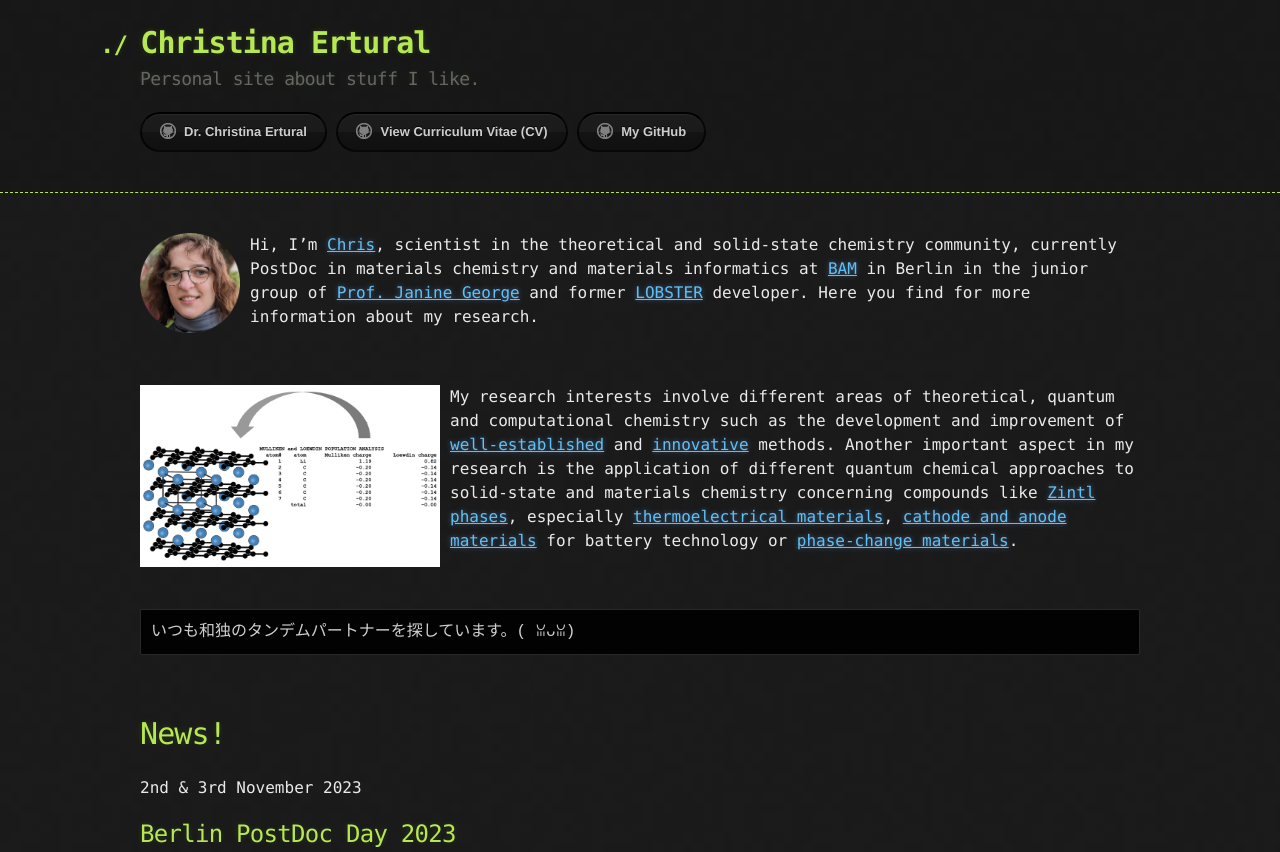
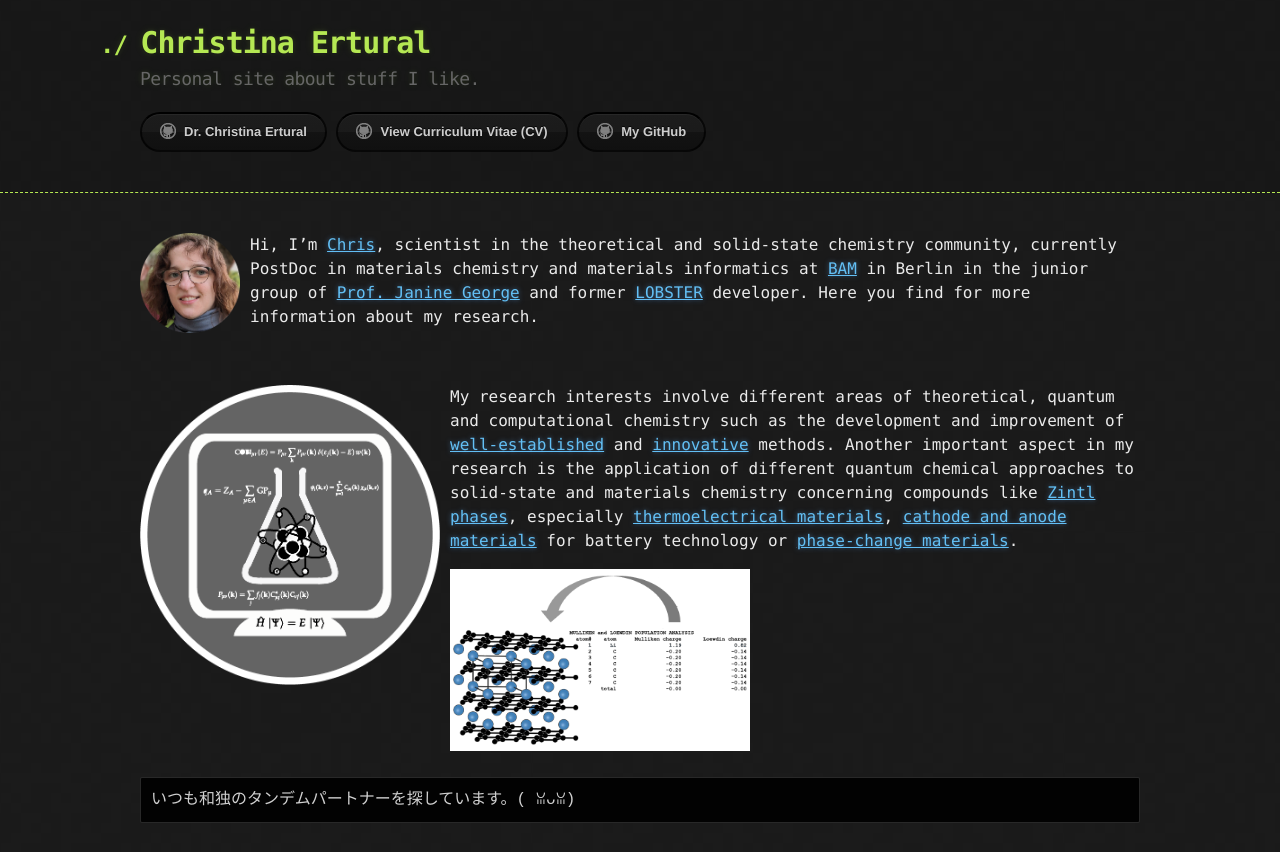
Before and after one commit to QuantumChemist/QuantumChemist.github.io, a Jekyll site: the page built from index.md, in a window 1280 px wide. Shown: the top 852 px of the page. Built offline with Jekyll 4.4.1, drawn with Linux system fonts in a browser that asks for light colours; grey boxes are pictures that could not be loaded.

Commit message:
Update index.md

```diff
--- a/index.md
+++ b/index.md
@@ -8,9 +8,11 @@ Hi, I'm [Chris](https://g.co/kgs/Bi3Bdb), scientist in the theoretical and solid
 
 <br clear="left"/>
 
-[<img src="https://quantumchemist.github.io/utils/bat.png" width="30%" height=auto />](https://doi.org/10.1021/acs.chemmater.1c03349)
+[<img src="https://quantumchemist.github.io/utils/QClogohighres.png" width="30%" height=auto />](https://doi.org/10.1021/acs.chemmater.1c03349)
 
 My research interests involve different areas of theoretical, quantum and computational chemistry such as the development and improvement of [well-established](https://doi.org/10.1039/C9RA05190B) and [innovative](https://doi.org/10.1021/acs.jpcc.1c00718) methods. Another important aspect in my research is the application of different quantum chemical approaches to solid-state and materials chemistry concerning compounds like [Zintl phases](https://doi.org/10.1039/C9RA05190B), especially [thermoelectrical materials](https://doi.org/10.1002/jcc.25822), [cathode and anode materials](https://doi.org/10.1021/acs.chemmater.1c03349) for battery technology or [phase-change materials](https://doi.org/10.1002/anie.202115778).
+
+[<img src="https://quantumchemist.github.io/utils/bat.png" width="30%" height=auto />](https://doi.org/10.1021/acs.chemmater.1c03349)
 
 <br clear="left"/>
 
```
